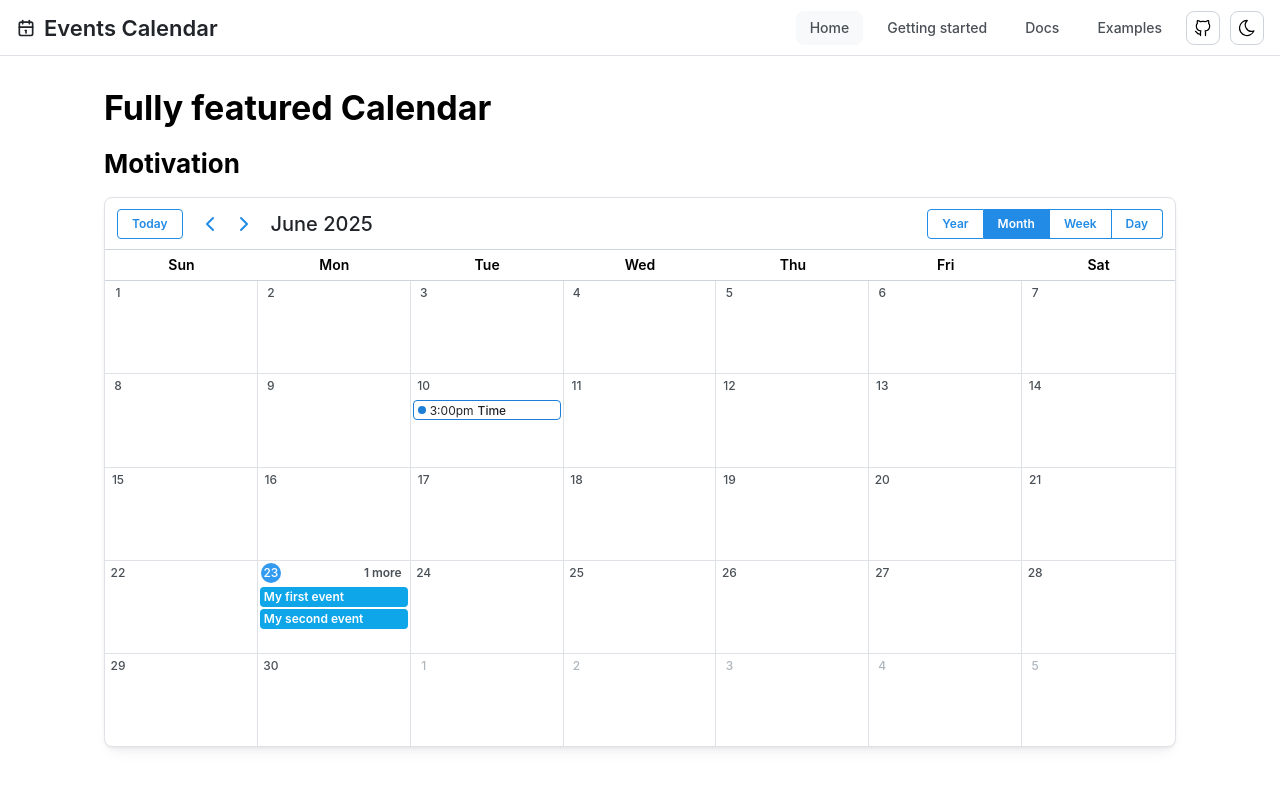
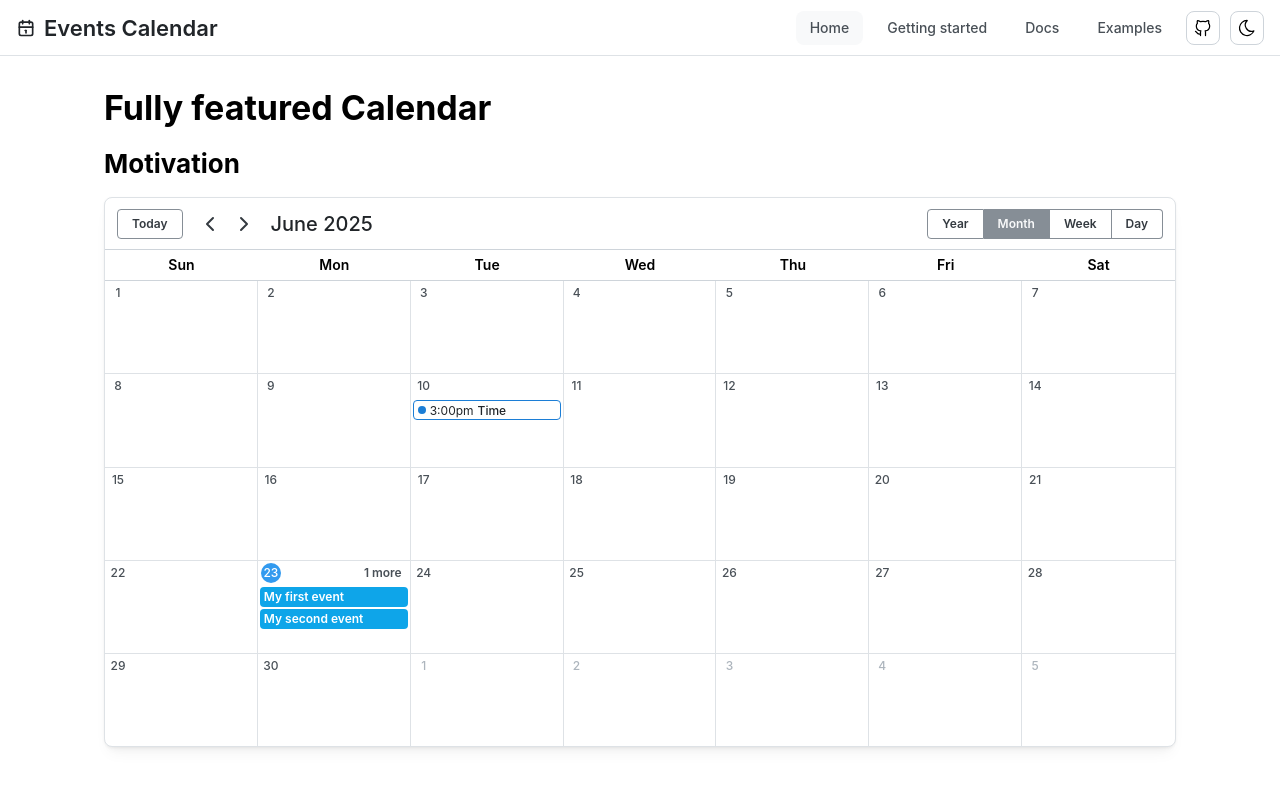
Before and after one commit to markshallue/events-calendar, a Next.js app: page / in a window 1280 px wide. Shown: the top 788 px of the page. Built offline with nearby package versions, Linux system fonts and the light colour scheme.

Commit message:
Add dark mode support for default header

```diff
--- a/package/features/header/HeaderButton.module.css
+++ b/package/features/header/HeaderButton.module.css
@@ -9,16 +9,15 @@
 	display: inline-block;
 	border-radius: 0.25rem;
 	font-size: 0.75rem;
-	background: white;
-	border: 0.0625rem solid transparent;
-	color: #228be6;
+	background: transparent;
+	color: var(--ec-gray-8);
 	height: 1.875rem;
 	vertical-align: middle;
 	text-transform: capitalize;
 	transition-property: transform;
 	transition-timing-function: cubic-bezier(0.4, 0, 0.2, 1);
 	transition-duration: 150ms;
-	border: 0.0625rem solid #228be6;
+	border: 1px solid var(--ec-gray-6);
 	padding-inline: 0.875rem;
 
 	&[data-variant='subtle'] {
@@ -32,8 +31,8 @@
 	}
 
 	&[data-active='true'] {
-		background-color: #228be6;
-		color: white;
+		background-color: var(--ec-gray-6);
+		color: var(--ec-gray-0);
 	}
 
 	&[data-group='true'] {
@@ -52,15 +51,13 @@
 }
 
 .button:not([data-active='true']):hover {
-	color: #1c7ed6;
-	background-color: rgba(34, 139, 230, 0.05);
+	background-color: var(--ec-gray-1);
 }
 
 .button[data-variant='subtle']:hover {
-	color: #1c7ed6;
-	background-color: rgba(34, 139, 230, 0.12);
+	background-color: var(--ec-gray-1);
 }
 
 .button:active {
-	transform: translateY(0.0625rem);
+	transform: translateY(1px);
 }
```
